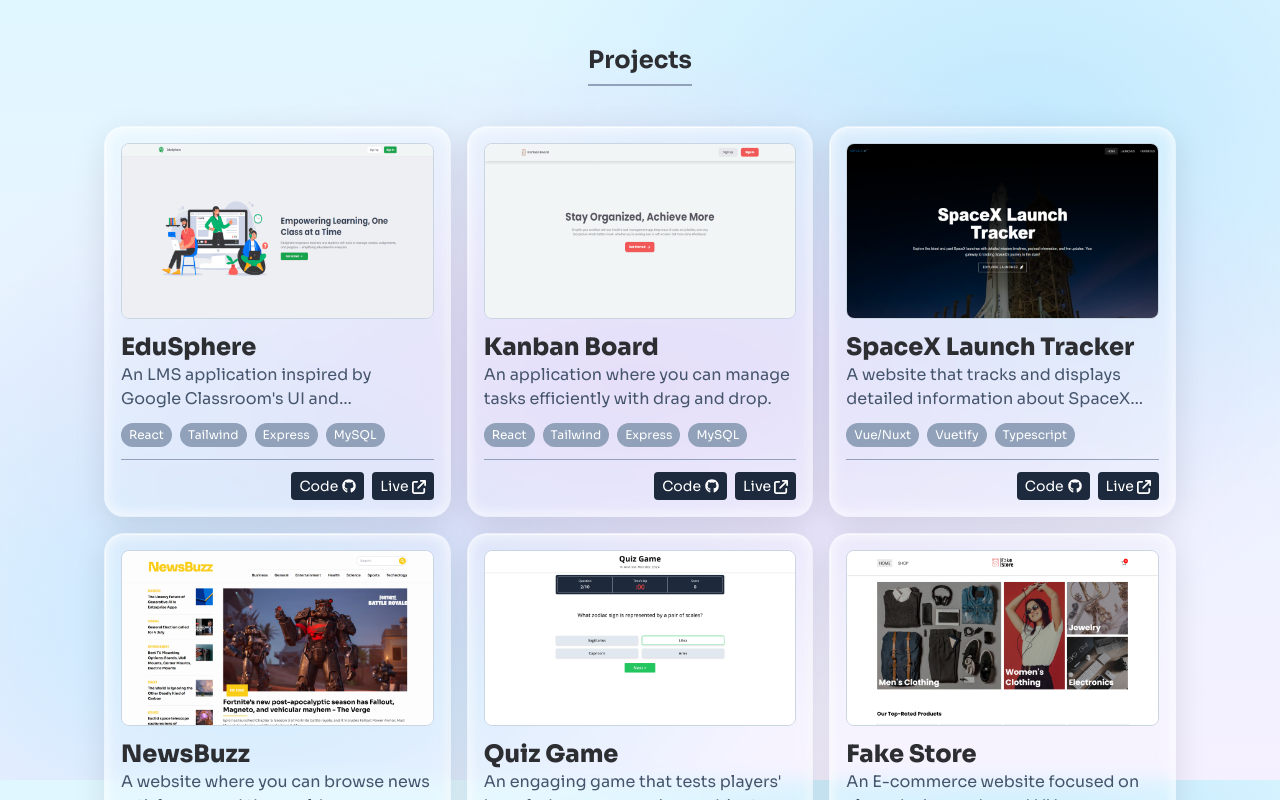
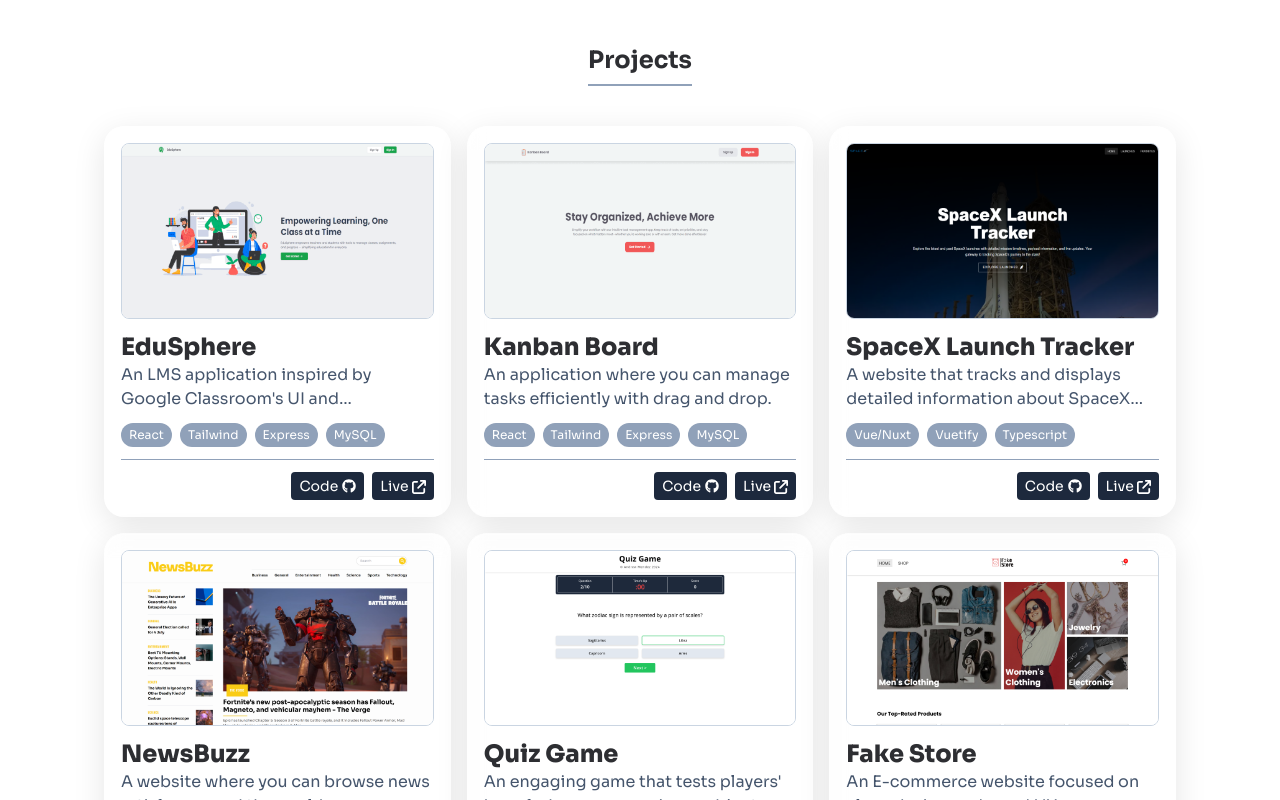
Before and after one commit to drewmendez/portfolio-website, a Next.js app: page / in a window 1280 px wide. Shown: the part 820-1620 px from the top of the page. Built offline with nearby package versions, Linux system fonts and the light colour scheme.

Commit message:
chore: remove unused utility class

```diff
--- a/src/app/globals.css
+++ b/src/app/globals.css
@@ -9,13 +9,6 @@
 }
 
 @layer utilities {
-	.bg-gradient-glass {
-		background-image: var(--color-bg-gradient);
-		background-attachment: fixed;
-		background-size: cover;
-		min-height: 100vh;
-	}
-
 	.glass-card {
 		background: rgba(255, 255, 255, 0.19);
 		-webkit-backdrop-filter: blur(10px);
@@ -30,24 +23,4 @@
 		/* position: relative; */
 		overflow: hidden;
 	}
-
-	.glass-card::before {
-		content: '';
-		position: absolute;
-		top: 0;
-		left: 0;
-		right: 0;
-		height: 1px;
-		background: linear-gradient(90deg, transparent, rgba(255, 255, 255, 0.8), transparent);
-	}
-
-	.glass-card::after {
-		content: '';
-		position: absolute;
-		top: 0;
-		left: 0;
-		width: 1px;
-		height: 100%;
-		background: linear-gradient(180deg, rgba(255, 255, 255, 0.8), transparent, rgba(255, 255, 255, 0.3));
-	}
 }
```
